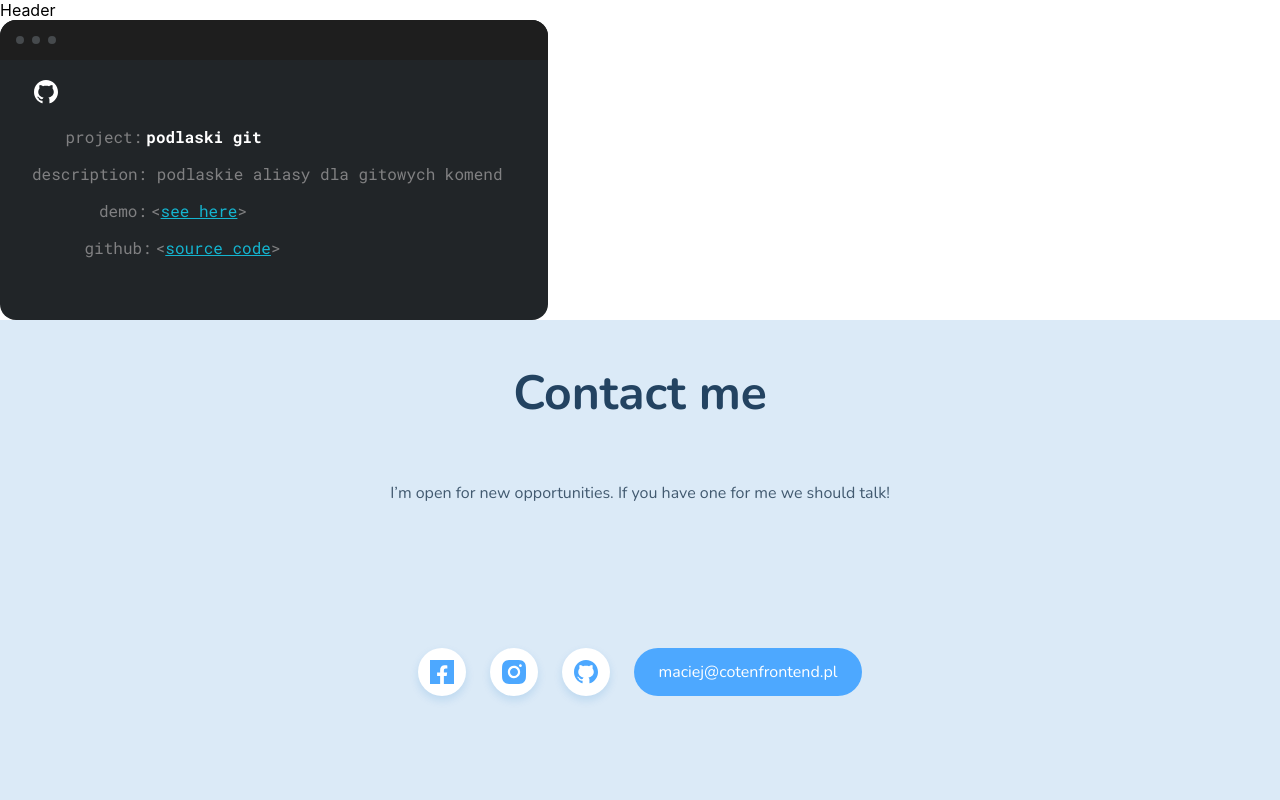
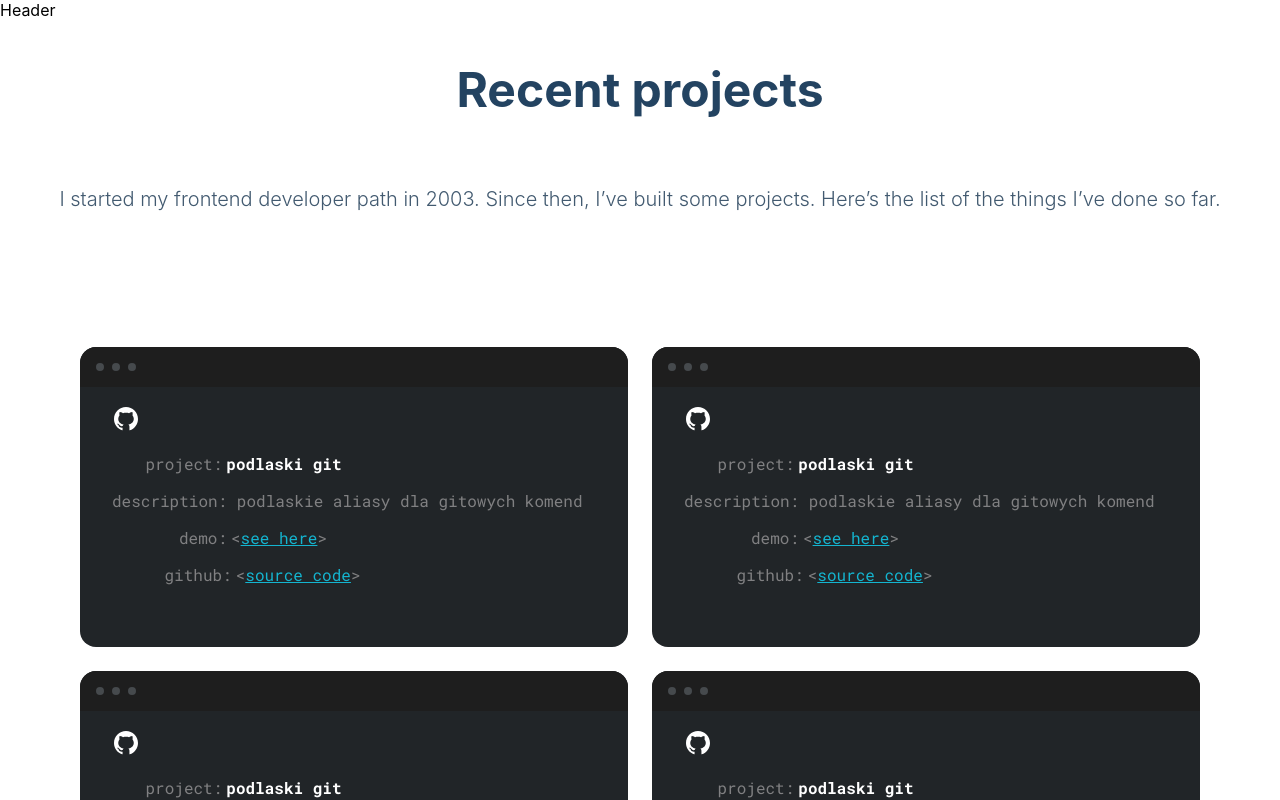
Before and after one commit to tomaszjader/homepage, a React (Create React App) app: page / in a window 1280 px wide. Shown: the top 800 px of the page. Built offline with nearby package versions, Linux system fonts and the light colour scheme.

Commit message:
add projects section

```diff
--- a/src/Main.js
+++ b/src/Main.js
@@ -1,10 +1,11 @@
 import React from 'react';
-import GitHubCard from './GithubCard';
+import Projects from './Projects.js';
+
 
 const Main = () => {
     return (
         <div>
-            <GitHubCard></GitHubCard>
+            <Projects></Projects>
         </div>
     );
 }
--- /dev/null
+++ b/src/Projects.css
@@ -0,0 +1,34 @@
+.Projects {
+    display: flex;
+    flex-direction: column;
+    align-items: center;
+    margin-bottom: 176px;
+
+}
+
+.ProjectsGitHubCards {
+    display: flex;
+    gap: 24px;
+
+}
+
+.ProjectsGap {
+    display: flex;
+    flex-direction: column;
+    gap: 24px;
+}
+
+.ProjectHeader {
+    color: #234361;
+    font-weight: 700;
+    font-size: 48px;
+}
+
+.ProjectParagraf {
+    font-weight: 300;
+    font-size: 20px;
+    line-height: 40px;
+    color: #425A70;
+
+    margin-bottom: 128px;
+}
--- /dev/null
+++ b/src/Projects.js
@@ -0,0 +1,26 @@
+import React from 'react';
+import GitHubCard from './GithubCard';
+import './Projects.css'
+
+const Projects = () => {
+    return (
+        <div className='Projects'>
+            <h2 className='ProjectHeader'>Recent projects</h2>
+            <p className='ProjectParagraf'>I started my frontend developer path in 2003. Since then, I’ve built some projects. Here’s the list of the things I’ve done so far.</p>
+            <div className='ProjectsGap'>
+                <div className='ProjectsGitHubCards'>
+                    <GitHubCard></GitHubCard>
+                    <GitHubCard></GitHubCard>
+                </div>
+                <div className='ProjectsGitHubCards'>
+                    <GitHubCard></GitHubCard>
+                    <GitHubCard></GitHubCard>
+                </div>
+            </div>
+
+
+        </div>
+    );
+}
+
+export default Projects;
```
